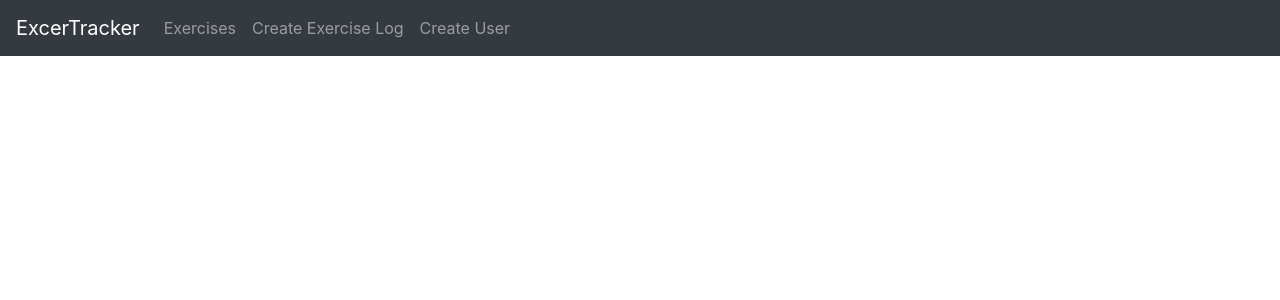
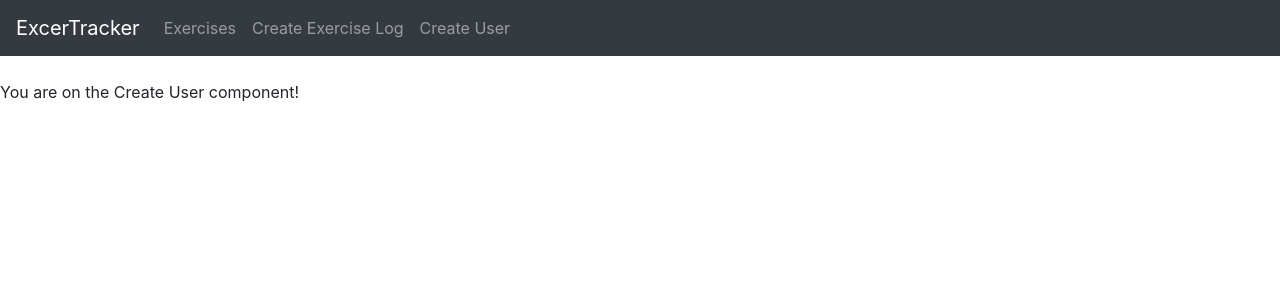
Before and after one commit to aburk3/mern-exercise-tracker, a React (Create React App) app: page /user in a window 1280 px wide. Shown: the top 300 px of the page. Built offline with nearby package versions, Linux system fonts and the light colour scheme.

Commit message:
Added template components

```diff
--- a/src/App.js
+++ b/src/App.js
@@ -1,22 +1,24 @@
 import React from 'react';
-import { BrowserRouter as Router, Route } from "react-router-dom";
-import "bootstrap/dist/css/bootstrap.min.css"
+import "bootstrap/dist/css/bootstrap.min.css";
+import { BrowserRouter as Router, Route} from "react-router-dom";
 
-import Navbar from "./components/navbar.component";
-import ExercisesList from "./components/exercises-list.component";
-import EditExercise from "./components/edit-exercise.component";
-import CreateExercise from "./components/create-exercise.component";
-import CreateUser from "./components/create-user.component";
+import Navbar from "./components/Navbar"
+import ExercisesList from "./components/Exercises-List";
+import EditExercise from "./components/Edit-Exercise";
+import CreateExercise from "./components/Create-Exercise";
+import CreateUser from "./components/Create-User";
 
 function App() {
   return (
     <Router>
+
       <Navbar />
-      <br />
+      <br/>
       <Route path="/" exact component={ExercisesList} />
-      <Route path="/edit/:id" exact component={EditExercise} />
-      <Route path="/create" exact component={CreateExercise} />
-      <Route path="user" exact component={CreateUser} />
+      <Route path="/edit/:id" component={EditExercise} />
+      <Route path="/create" component={CreateExercise} />
+      <Route path="/user" component={CreateUser} />
+
     </Router>
   );
 }
--- /dev/null
+++ b/src/components/Create-Exercise.js
@@ -0,0 +1,11 @@
+import React, { Component } from 'react'
+
+export default class CreateExercise extends Component {
+	render() {
+		return (
+			<div>
+				<p>You are on the Create Exercise component!</p>
+			</div>
+		)
+	}
+}
--- /dev/null
+++ b/src/components/Create-User.js
@@ -0,0 +1,11 @@
+import React, { Component } from 'react'
+
+export default class CreateUser extends Component {
+	render() {
+		return (
+			<div>
+				<p>You are on the Create User component!</p>
+			</div>
+		)
+	}
+}
--- /dev/null
+++ b/src/components/Edit-Exercise.js
@@ -0,0 +1,11 @@
+import React, { Component } from 'react'
+
+export default class EditExercises extends Component {
+	render() {
+		return (
+			<div>
+				<p>You are on the Edit Exercises component!</p>
+			</div>
+		)
+	}
+}
--- /dev/null
+++ b/src/components/Exercises-List.js
@@ -0,0 +1,11 @@
+import React, { Component } from 'react'
+
+export default class ExercisesList extends Component {
+	render() {
+		return (
+			<div>
+				<p>You are on the Exercises List component!</p>
+			</div>
+		)
+	}
+}
```
Also changed, not shown: src/components/Navbar.js (renamed from src/components/navbar.component.js).
